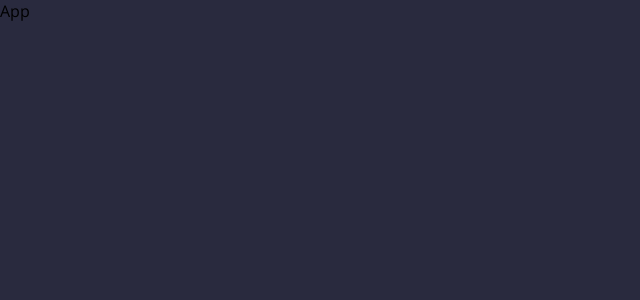
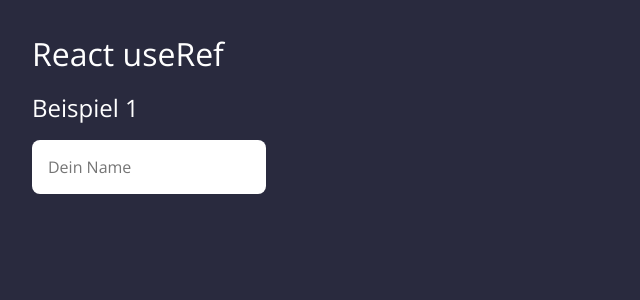
Before and after one commit to SchreibCode/react-use-ref-video, a React (Create React App) app: page / in a window 1280 px wide. Shown: the top 300 px of the page, without its empty margins (0-640 px from the left). Built offline with nearby package versions, Linux system fonts and the light colour scheme.

Commit message:
ready for video

```diff
--- a/src/app.css
+++ b/src/app.css
@@ -1,3 +1,36 @@
 #root {
     height: 100%;
+    padding: 2rem;
 }
+
+body {
+    color: white;
+}
+
+button {
+    border: 0;
+    padding: 1rem;
+    font-size: 1rem;
+    color: white;
+    font-weight: 600;
+    background-color: var(--color-blue);
+    cursor: pointer;
+    border-radius: 0.5rem;
+}
+
+h1,
+h2 {
+    margin-bottom: 1rem;
+}
+
+button {
+    margin: 1rem 0;
+}
+
+input {
+    border: 0;
+    padding: 1rem;
+    font-family: var(--font-family);
+    font-size: 1rem;
+    border-radius: 0.5rem;
+}
--- a/src/app.jsx
+++ b/src/app.jsx
@@ -1,6 +1,15 @@
 import React from "react";
 import "./app.css";
+import { Async } from "./components/async";
+import { Focus } from "./components/focus";
+import { Toggle } from "./components/toggle";
 
 export default function App() {
-    return <div>App</div>;
+    return (
+        <div>
+            <h1>React useRef</h1>
+            <Focus />
+            {/* <Toggle></Toggle> */}
+        </div>
+    );
 }
--- /dev/null
+++ b/src/components/async.jsx
@@ -0,0 +1,19 @@
+import { useState } from "react";
+import { requestData } from "../utils/server-mock";
+
+export function Async() {
+    const [data, setData] = useState("");
+    function onClick() {
+        setData("loading...");
+        requestData().then((message) => {
+            setData(message);
+        });
+    }
+
+    return (
+        <div>
+            <button onClick={onClick}>Starte Server Abfrage</button>
+            <p>{data}</p>
+        </div>
+    );
+}
--- a/src/focus.jsx
+++ b/src/components/focus.jsx
@@ -1,6 +1,7 @@
 export function Focus() {
     return (
         <div>
+            <h2>Beispiel 1</h2>
             <input placeholder="Dein Name"></input>
         </div>
     );
--- /dev/null
+++ b/src/components/toggle.jsx
@@ -0,0 +1,18 @@
+import { useState } from "react";
+import { Async } from "./async";
+export function Toggle(props) {
+    const [show, setShow] = useState(true);
+    return (
+        <div>
+            <h2>Beispiel 2</h2>
+            <button
+                onClick={() => {
+                    setShow((show) => !show);
+                }}
+            >
+                Toggle
+            </button>
+            {show ? <Async /> : null}
+        </div>
+    );
+}
--- /dev/null
+++ b/src/utils/server-mock.js
@@ -0,0 +1,7 @@
+export const requestData = () => {
+    return new Promise((resolve) => {
+        setTimeout(() => {
+            resolve("Wichtige Daten vom Server");
+        }, 3000);
+    });
+};
```
